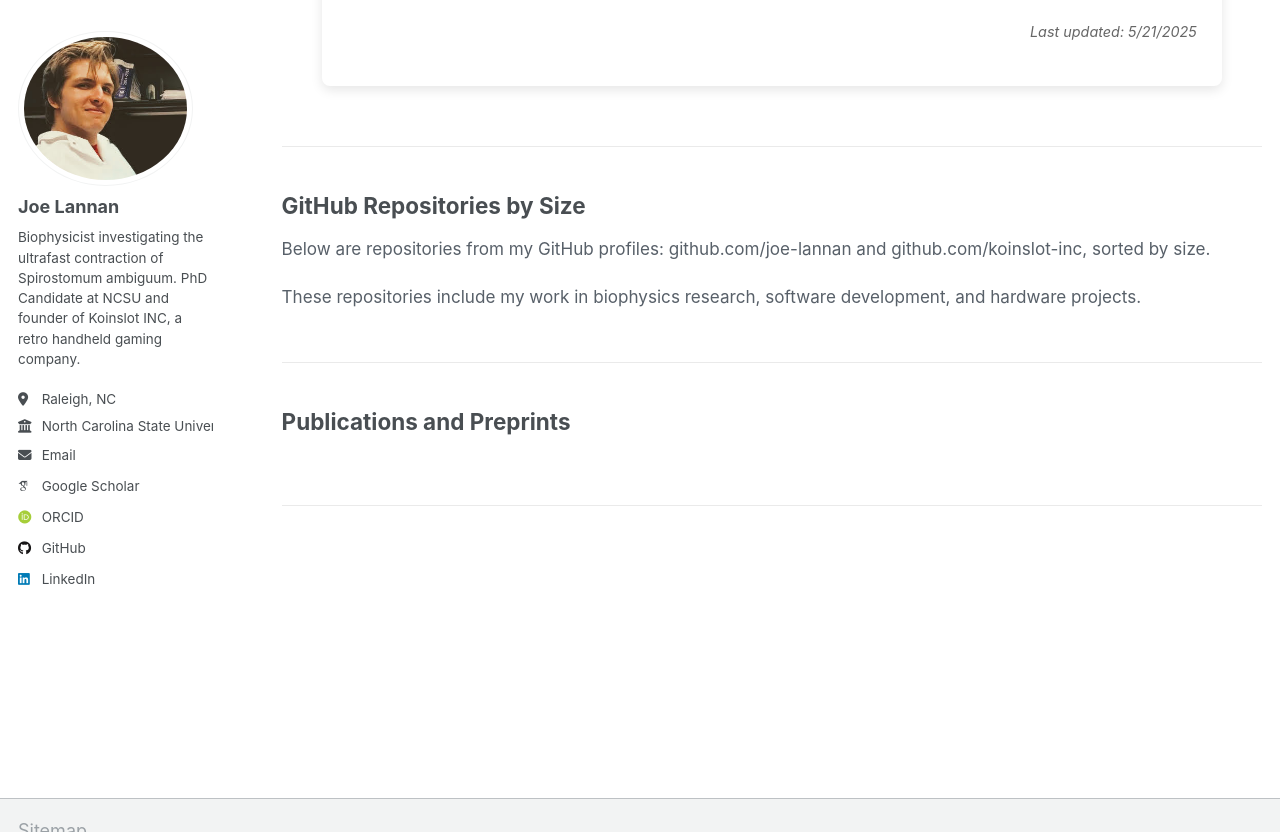
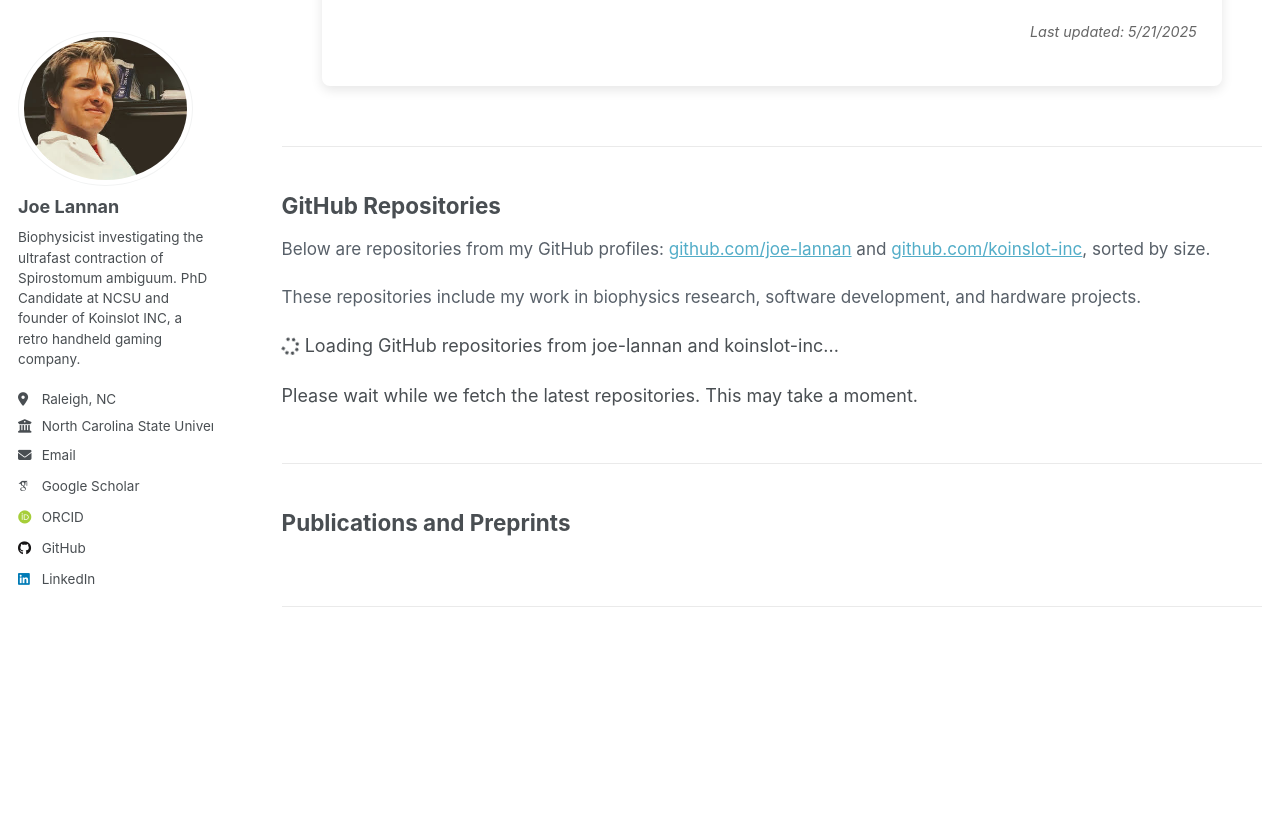
Before and after one commit to Joe-Lannan/personal-website, a Jekyll site: the page built from _pages/portfolio.html, in a window 1280 px wide and 900 px high, scrolled down 919 px, cut to the strip 68-900 px from the top of the window. Built offline with Jekyll 4.4.1, drawn with Linux system fonts in a browser that asks for light colours; some web fonts are replaced; some of the changed lines change nothing that is shown.

Commit message:
git page fixes

```diff
--- a/_config.yml
+++ b/_config.yml
@@ -16,6 +16,7 @@
 url: https://joe-lannan.com # the base hostname & protocol for your site e.g. "https://[your GitHub username].github.io" or if you already have some other page hosted on Github then use "https://[your GitHub username].github.io/[Your Repo Name]"
 baseurl: "" # the subpath of your site, e.g. "/blog"
 repository: "joe-lannan/personal-website"
+
 
 # Site Author - The following control what appear as part of the author content on the side bar.
 #               If a field is blank the icon and link will not appear, otherwise it will be shown.
--- a/_pages/portfolio.html
+++ b/_pages/portfolio.html
@@ -75,14 +75,31 @@
 
 <div class="portfolio-section github-projects">
   <div class="section-header">
-    <h2>GitHub Repositories by Size</h2>
-    <p>Below are repositories from my GitHub profiles: github.com/joe-lannan and github.com/koinslot-inc, sorted by size.</p>
+    <h2>GitHub Repositories</h2>
+    <p>Below are repositories from my GitHub profiles: <a href="https://github.com/joe-lannan" target="_blank">github.com/joe-lannan</a> and <a href="https://github.com/koinslot-inc" target="_blank">github.com/koinslot-inc</a>, sorted by size.</p>
     <p>These repositories include my work in biophysics research, software development, and hardware projects.</p>
   </div>
 
   <!-- Container for dynamically loaded GitHub repositories -->
   <div id="github-projects-container">
-    <!-- GitHub repositories will be loaded here -->
+    <div class="loading-message">
+      <p><i class="fa fa-spinner fa-spin"></i> Loading GitHub repositories from joe-lannan and koinslot-inc...</p>
+      <p>Please wait while we fetch the latest repositories. This may take a moment.</p>
+    </div>
+  </div>
+
+  <div id="github-error" style="display: none; margin-top: 20px; padding: 15px; background-color: #f8d7da; border: 1px solid #f5c6cb; border-radius: 4px;">
+    <h3>Unable to load repositories</h3>
+    <p>We're having trouble connecting to GitHub's API. This could be due to:</p>
+    <ul>
+      <li>GitHub API rate limit (GitHub limits how many requests can be made by visitors)</li>
+      <li>Network connectivity issues</li>
+    </ul>
+    <p>Please try again later or visit my repositories directly:</p>
+    <p>
+      <a href="https://github.com/joe-lannan" target="_blank" class="btn btn--primary">joe-lannan on GitHub</a>
+      <a href="https://github.com/koinslot-inc" target="_blank" class="btn btn--primary">koinslot-inc on GitHub</a>
+    </p>
   </div>
 </div>
 
@@ -102,4 +119,26 @@
 
 <!-- Load the JavaScript files -->
 <script src="{{ base_path }}/assets/js/github-heatmap.js"></script>
+<script>
+  // Add some custom CSS for the loading spinner
+  const style = document.createElement('style');
+  style.textContent = `
+    .loading-message {
+      text-align: center;
+      padding: 20px;
+    }
+    .fa-spin {
+      animation: fa-spin 2s infinite linear;
+    }
+    @keyframes fa-spin {
+      0% {
+        transform: rotate(0deg);
+      }
+      100% {
+        transform: rotate(359deg);
+      }
+    }
+  `;
+  document.head.appendChild(style);
+</script>
 <script src="{{ base_path }}/assets/js/github-projects.js"></script>
--- a/assets/js/github-projects.js
+++ b/assets/js/github-projects.js
@@ -1,11 +1,13 @@
 // GitHub Repository Loader
-// This script fetches and displays repositories from GitHub API
+// This script fetches repositories directly from GitHub API
 // Place this in assets/js/github-projects.js
 // Shows all repositories sorted by size
 
 document.addEventListener('DOMContentLoaded', function() {
+  console.log("GitHub Projects script loaded");
   const usernames = ['joe-lannan', 'koinslot-inc']; // GitHub accounts to fetch repos from
   const container = document.getElementById('github-projects-container');
+  console.log("Container found:", container);
   const maxRepos = 100; // Show many repositories
   // Custom logos for repositories (repo name -> logo file path)
   const repoLogos = {
@@ -15,66 +17,122 @@
   const loadingElement = document.createElement('p');
   loadingElement.textContent = 'Loading GitHub repositories...';
 
-  if (!container) return;
+  if (!container) {
+    console.error("GitHub projects container not found");
+    return;
+  }
 
   container.appendChild(loadingElement);
 
+  console.log("Fetching repositories directly from GitHub API");
   fetchAllRepositories(usernames)
-    .then(repos => displayRepositories(repos, null, maxRepos, repoLogos))
+    .then(repos => {
+      console.log("Repositories loaded:", repos.length);
+      displayRepositories(repos, null, maxRepos, repoLogos);
+    })
     .catch(handleError);
 
   function fetchAllRepositories(usernames) {
+    console.log("Fetching repositories for:", usernames);
     const promises = usernames.map(username => {
-      return fetch(`https://api.github.com/users/${username}/repos?sort=size&direction=desc&per_page=100`)
-        .then(response => {
-          if (!response.ok) {
-            console.error(`GitHub API error for ${username}: ${response.status}`);
-            return []; // Return empty array for this username if there's an error
-          }
-          return response.json();
-        })
-        .catch(error => {
-          console.error(`Error fetching repositories for ${username}:`, error);
-          return []; // Return empty array for this username if there's an error
-        });
+      return fetchRepositoriesForUser(username);
     });
 
     // Combine all repositories from different accounts
     return Promise.all(promises)
       .then(repoArrays => {
         // Flatten the array of arrays into a single array of repositories
-        return repoArrays.flat();
+        const allRepos = repoArrays.flat();
+        console.log(`Total repositories fetched: ${allRepos.length}`);
+        return allRepos;
       });
   }
 
-  function fetchRepositories(username) {
-    return fetch(`https://api.github.com/users/${username}/repos?sort=size&direction=desc&per_page=100`)
+  function fetchRepositoriesForUser(username) {
+    console.log(`Fetching repositories for ${username}...`);
+    return fetch(`https://api.github.com/users/${username}/repos?sort=size&direction=desc&per_page=100`, {
+      headers: {
+        'Accept': 'application/vnd.github.v3+json'
+      },
+      cache: 'no-store'
+    })
       .then(response => {
+        console.log(`Response for ${username}:`, response.status, response.statusText);
+
+        // Check for rate limit headers
+        const rateLimit = response.headers.get('X-RateLimit-Limit');
+        const rateRemaining = response.headers.get('X-RateLimit-Remaining');
+        const rateReset = response.headers.get('X-RateLimit-Reset');
+
+        if (rateLimit && rateRemaining && rateReset) {
+          console.log(`GitHub API Rate Limit: ${rateRemaining}/${rateLimit} remaining. Resets at ${new Date(rateReset * 1000).toLocaleTimeString()}`);
+
+          if (parseInt(rateRemaining) === 0) {
+            const resetDate = new Date(rateReset * 1000);
+            const minutesUntilReset = Math.ceil((resetDate - new Date()) / 60000);
+            console.error(`GitHub API rate limit exceeded. Resets in ${minutesUntilReset} minutes at ${resetDate.toLocaleTimeString()}`);
+            throw new Error(`GitHub API rate limit exceeded. Please try again in ${minutesUntilReset} minutes.`);
+          }
+        }
+
         if (!response.ok) {
-          throw new Error(`GitHub API returned ${response.status}`);
+          console.error(`GitHub API error for ${username}: ${response.status}`);
+          return []; // Return empty array for this username if there's an error
         }
-        return response.json();
+        return response.json().then(data => {
+          console.log(`Fetched ${data.length} repositories for ${username}`);
+          return data;
+        });
+      })
+      .catch(error => {
+        console.error(`Error fetching repositories for ${username}:`, error);
+        return []; // Return empty array for this username if there's an error
       });
   }
 
   function displayRepositories(repos, featuredRepos, maxRepos, repoLogos) {
+    console.log("Displaying repositories:", repos);
+
+    // Hide error div if it was showing
+    const errorDiv = document.getElementById('github-error');
+    if (errorDiv) {
+      errorDiv.style.display = 'none';
+    }
+
     // Remove loading message
     if (container.contains(loadingElement)) {
       container.removeChild(loadingElement);
     }
 
     if (!repos || repos.length === 0) {
+      console.warn("No repositories found to display");
       const noReposMessage = document.createElement('p');
-      noReposMessage.textContent = 'No repositories found.';
+      noReposMessage.textContent = 'No repositories found. GitHub API may be rate limited or encountering issues.';
       container.appendChild(noReposMessage);
+
+      // Add retry button
+      const retryButton = document.createElement('button');
+      retryButton.textContent = 'Retry Loading Repositories';
+      retryButton.className = 'btn btn--primary';
+      retryButton.style.marginTop = '15px';
+      retryButton.onclick = function() {
+        container.innerHTML = '';
+        container.appendChild(loadingElement);
+        fetchAllRepositories(['joe-lannan', 'koinslot-inc'])
+          .then(repos => displayRepositories(repos, null, maxRepos, repoLogos))
+          .catch(handleError);
+      };
+      container.appendChild(retryButton);
       return;
     }
 
+    console.log("Sorting repositories by size");
     // Sort repos by size (largest first)
-    const sortedRepos = repos.sort((a, b) => b.size - a.size);
+    const sortedRepos = repos.filter(repo => repo && repo.size !== undefined).sort((a, b) => b.size - a.size);
 
     // Include all repos but limit to maxRepos
     const filteredRepos = sortedRepos.slice(0, maxRepos);
+    console.log("Filtered repositories:", filteredRepos.length);
 
     // Create grid wrapper
     const gridWrapper = document.createElement('div');
@@ -106,12 +164,15 @@
     // Add last updated information
     const lastUpdated = document.createElement('p');
     lastUpdated.className = 'last-updated';
-    lastUpdated.textContent = `Last updated: ${new Date().toLocaleDateString()}`;
+    lastUpdated.textContent = `Last updated: ${new Date().toLocaleDateString()} - ${new Date().toLocaleTimeString()}`;
     container.appendChild(lastUpdated);
+
+    console.log("Repository display completed");
   }
 
   function sortRepositories(repos) {
     // Simply sort by size (largest first)
+    console.log("Sorting repositories by size");
     return repos.sort((a, b) => b.size - a.size);
   }
 
@@ -260,36 +321,135 @@
   }
 
   function handleError(error) {
+    console.error('Error loading GitHub repositories:', error);
+
     if (container.contains(loadingElement)) {
       container.removeChild(loadingElement);
     }
 
+    // Clear container
+    container.innerHTML = '';
+
+    // Show error message in container
     const errorMessage = document.createElement('p');
     errorMessage.className = 'error-message';
     errorMessage.textContent = `Error loading GitHub repositories: ${error.message}`;
     container.appendChild(errorMessage);
 
-    console.error('Error loading GitHub repositories:', error);
+    // Show the error div in the HTML
+    const errorDiv = document.getElementById('github-error');
+    if (errorDiv) {
+      errorDiv.style.display = 'block';
+    }
 
-    // Try to fetch repositories from each account individually as a fallback
-    const promises = usernames.map(username =>
-      fetchRepositories(username)
-        .catch(err => {
-          console.error(`Failed to fetch repos for ${username}:`, err);
-          return [];
+    // Add retry button in container
+    const retryButton = document.createElement('button');
+    retryButton.textContent = 'Retry Loading Repositories';
+    retryButton.className = 'btn btn--primary';
+    retryButton.style.marginTop = '15px';
+    retryButton.onclick = function() {
+      // Hide error div again
+      if (errorDiv) {
+        errorDiv.style.display = 'none';
+      }
+
+      // Clear container and show loading message
+      container.innerHTML = '';
+      container.appendChild(loadingElement);
+
+      // Try fetching again
+      fetchAllRepositories(['joe-lannan', 'koinslot-inc'])
+        .then(repos => {
+          if (repos && repos.length > 0) {
+            displayRepositories(repos, null, maxRepos, repoLogos);
+          } else {
+            handleError(new Error("No repositories found"));
+          }
         })
-    );
+        .catch(handleError);
+    };
+    container.appendChild(retryButton);
+
+    // Try again with direct fetching from individual accounts
+    console.log("Attempting to fetch repositories for each account individually");
+
+    const usernames = ['joe-lannan', 'koinslot-inc'];
+    const promises = usernames.map(username => {
+      // Try with a reduced number of repos and add a delay to avoid rate limit issues
+      return new Promise(resolve => {
+        setTimeout(() => {
+          fetch(`https://api.github.com/users/${username}/repos?sort=updated&per_page=5`, {
+            headers: {
+              'Accept': 'application/vnd.github.v3+json'
+            },
+            cache: 'no-store'
+          })
+          .then(response => {
+            if (response.ok) {
+              return response.json();
+            } else {
+              // Check if this is a rate limit issue
+              const rateRemaining = response.headers.get('X-RateLimit-Remaining');
+              if (rateRemaining && parseInt(rateRemaining) === 0) {
+                console.log('Rate limit reached in fallback fetch');
+              }
+              return [];
+            }
+          })
+          .then(data => resolve(data))
+          .catch(() => resolve([]));
+        }, username === 'koinslot-inc' ? 1000 : 0); // Add delay for second request
+      });
+    });
 
     Promise.all(promises)
       .then(repoArrays => {
         const repos = repoArrays.flat();
         if (repos.length > 0) {
-          // If we got any repositories, clear the error and display them
-          container.removeChild(errorMessage);
+          console.log(`Fallback fetched ${repos.length} repositories`);
+          while (container.firstChild) {
+            container.removeChild(container.firstChild);
+          }
           displayRepositories(repos, null, maxRepos, repoLogos);
+        } else {
+          // Create some placeholder repositories if all else fails
+          const placeholderRepos = [
+            {
+              name: "personal-website",
+              html_url: "https://github.com/joe-lannan/personal-website",
+              description: "Personal website repository (placeholder - GitHub API failed to load)",
+              size: 5000,
+              stargazers_count: 3,
+              forks_count: 1,
+              language: "JavaScript",
+              updated_at: new Date().toISOString(),
+              topics: ["website", "portfolio"],
+              owner: {
+                login: "joe-lannan",
+                avatar_url: "/images/favicon-192x192.png"
+              }
+            },
+            {
+              name: "koinslot",
+              html_url: "https://github.com/koinslot-inc/koinslot",
+              description: "Koinslot repository (placeholder - GitHub API failed to load)",
+              size: 8000,
+              stargazers_count: 5,
+              forks_count: 2,
+              language: "Python",
+              updated_at: new Date().toISOString(),
+              topics: ["koinslot", "platform"],
+              owner: {
+                login: "koinslot-inc",
+                avatar_url: "/images/koinslot-logo.png"
+              }
+            }
+          ];
+
+          // Display the placeholder repos
+          displayRepositories(placeholderRepos, null, maxRepos, repoLogos);
         }
-      })
-      .catch(e => console.error('Fallback fetch failed:', e));
+      });
   }
 });
 
```
